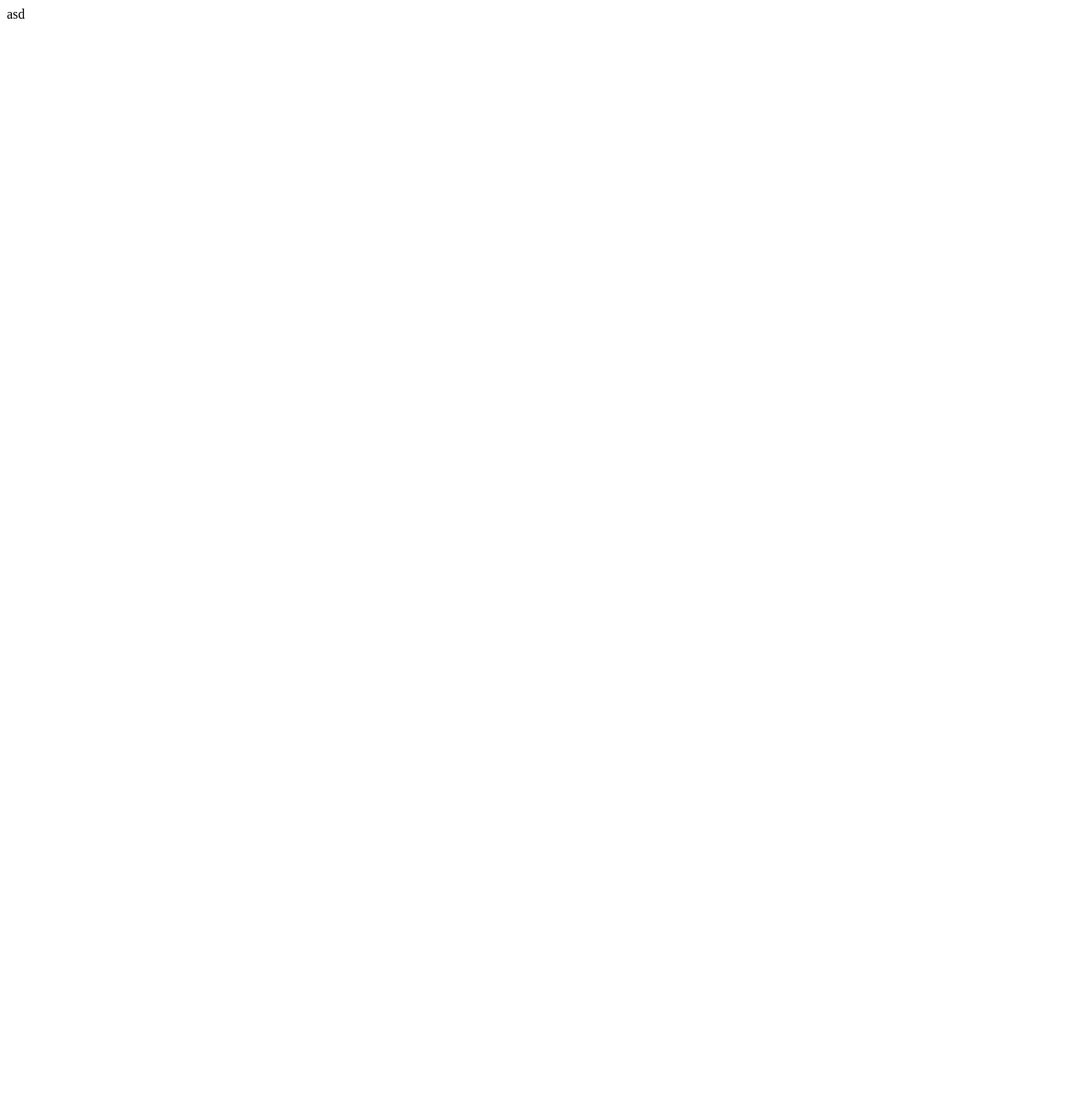
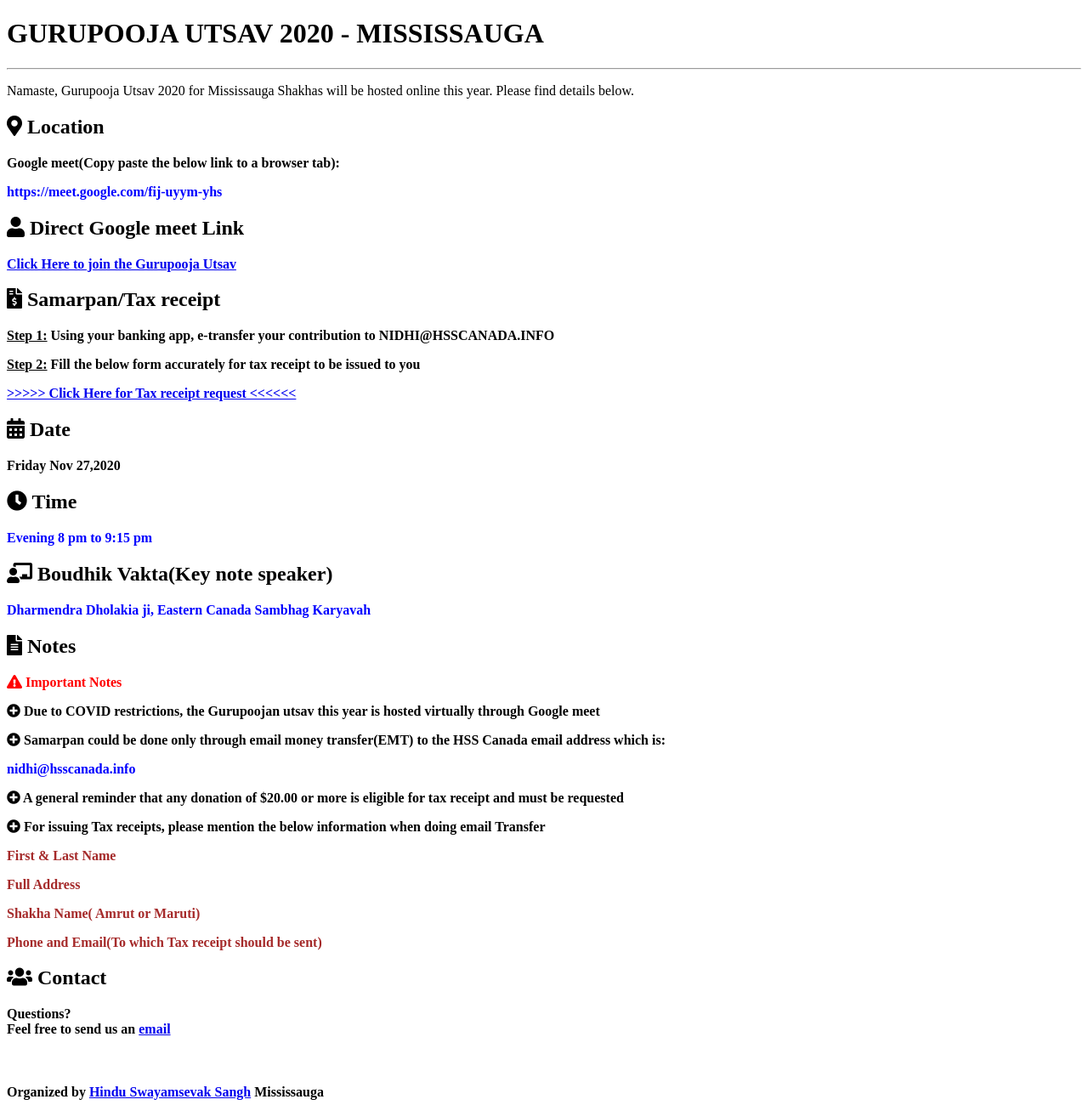
Before and after one commit to ranjithp361/geetachanting, a plain HTML site: page index.html in a window 1280 px wide. Shown: the whole page at 85% size. Before the commit the page ends 800 px from the top, so only its background shows below. Drawn offline with Linux system fonts and the light colour scheme.

Commit message:
Update index.html

```diff
--- a/index.html
+++ b/index.html
@@ -1 +1,91 @@
-asd
+<!DOCTYPE html>
+<html lang="en" dir="ltr">
+
+<head>
+    <meta charset="utf-8">
+    <meta name="viewport" content="width=device-width, initial-scale=1.0">
+    <title>Hindu Swayamsevak sangh - Gurupooja Utsav 2020 - Mississauga Shakhas</title>
+    <link rel="stylesheet" href="https://use.fontawesome.com/releases/v5.7.1/css/all.css" integrity="sha384-fnmOCqbTlWIlj8LyTjo7mOUStjsKC4pOpQbqyi7RrhN7udi9RwhKkMHpvLbHG9Sr" crossorigin="anonymous">
+    <link href="style.css" rel="stylesheet">
+    <!-- ****** faviconit.com favicons ****** -->
+    <link rel="shortcut icon" href="/favicon.ico">
+    <link rel="icon" sizes="16x16 32x32 64x64" href="/favicon.ico">
+    <link rel="icon" type="image/png" sizes="196x196" href="/favicon-192.png">
+    <link rel="icon" type="image/png" sizes="160x160" href="/favicon-160.png">
+    <link rel="icon" type="image/png" sizes="96x96" href="/favicon-96.png">
+    <link rel="icon" type="image/png" sizes="64x64" href="/favicon-64.png">
+    <link rel="icon" type="image/png" sizes="32x32" href="/favicon-32.png">
+    <link rel="icon" type="image/png" sizes="16x16" href="/favicon-16.png">
+    <link rel="apple-touch-icon" href="/favicon-57.png">
+    <link rel="apple-touch-icon" sizes="114x114" href="/favicon-114.png">
+    <link rel="apple-touch-icon" sizes="72x72" href="/favicon-72.png">
+    <link rel="apple-touch-icon" sizes="144x144" href="/favicon-144.png">
+    <link rel="apple-touch-icon" sizes="60x60" href="/favicon-60.png">
+    <link rel="apple-touch-icon" sizes="120x120" href="/favicon-120.png">
+    <link rel="apple-touch-icon" sizes="76x76" href="/favicon-76.png">
+    <link rel="apple-touch-icon" sizes="152x152" href="/favicon-152.png">
+    <link rel="apple-touch-icon" sizes="180x180" href="/favicon-180.png">
+    <meta name="msapplication-TileColor" content="#FFFFFF">
+    <meta name="msapplication-TileImage" content="/favicon-144.png">
+    <meta name="msapplication-config" content="/browserconfig.xml">
+    <!-- ****** faviconit.com favicons ****** -->
+    <meta http-equiv="X-UA-Compatible" content="IE=edge" />
+    <meta name="viewport" content="width=device-width, initial-scale=1, maximum-scale=1, user-scalable=no" />
+    <meta name="description" content="Gurupoojan 2020 - Mississauga" />
+    <meta property="og:title" content="Gurupoojan 2020 - Mississauga" />
+    <meta property="og:url" content="http://www.gurupooja.ml" />
+    <meta property="og:url" content="https://www.gurupooja.ml" />
+</head>
+
+<body>
+    <div class="main">
+        <div class="centered">
+            <h1>GURUPOOJA UTSAV 2020 - MISSISSAUGA</h1>
+        </div>
+        <hr>
+        <p class="subtext">Namaste, Gurupooja Utsav 2020 for Mississauga Shakhas will be hosted online this year. Please find details below.</p>
+
+        <h2><i class="fas fa-map-marker-alt"></i> Location</h2>
+        <p><b> Google meet(Copy paste the below link to a browser tab):</p><p style="color:blue" style="font-size:50px"> https://meet.google.com/fij-uyym-yhs </b></p>
+
+         <h2><i class="fas fa-user"></i> Direct Google meet Link</h2>
+         <!-- ****** Registration link ****** -->
+        <p><b> <a href="https://meet.google.com/fij-uyym-yhs">Click Here to join the Gurupooja Utsav</a></b> </p>
+
+         <h2><i class="fas fa-file-invoice-dollar"></i> Samarpan/Tax receipt </h2>
+         <!-- ****** Tax receipt google form link ****** -->
+         <p><b><u>Step 1:</u> Using your banking app, e-transfer your contribution to NIDHI@HSSCANADA.INFO </b> </p>
+         <p><b><u>Step 2:</u> Fill the below form accurately for tax receipt to be issued to you </b> </p>
+
+        <p><b> <a href="https://tinyurl.com/HSSPEELUTSAV">>>>>> Click Here for Tax receipt request <<<<<< </a></b> </p>
+
+
+        <h2><i class="fas fa-calendar-alt"></i> Date</h2>
+        <p><b>Friday Nov 27,2020</b></p>
+
+        <h2><i class="fas fa-clock"></i> Time</h2>
+        <p style="color:blue" style="font-size:50px"><b>Evening 8 pm to 9:15 pm</b></p>
+
+        <h2><i class="fas fa-chalkboard-teacher"></i> Boudhik Vakta(Key note speaker)</h2>
+        <p style="color:blue" style="font-size:50px"><b> Dharmendra Dholakia ji, Eastern Canada Sambhag Karyavah</p>
+
+
+        <h2><i class="fas fa-file-alt"></i> Notes</h2>
+        <p style="color:red"><i class="fas fa-exclamation-triangle"></i><b>  Important Notes </b></p>
+        <p><i class="fas fa-plus-circle"></i> Due to COVID restrictions, the Gurupoojan utsav this year is hosted virtually through Google meet</p>
+        <p><i class="fas fa-plus-circle"></i> Samarpan could be done only through email money transfer(EMT) to the HSS Canada email address which is: </p><p style="color:blue">nidhi@hsscanada.info</p>
+        <p><i class="fas fa-plus-circle"></i> A general reminder that any donation  of $20.00 or more is eligible for tax receipt and must be requested</p>
+        <p><i class="fas fa-plus-circle"></i> For issuing Tax receipts, please mention the below information when doing email Transfer</p>
+        <p style="color:brown"> First & Last Name </p>
+        <p style="color:brown"> Full Address </p>
+        <p style="color:brown"> Shakha Name( Amrut or Maruti) </p>
+        <p style="color:brown"> Phone and Email(To which Tax receipt should be sent) </p>
+
+        <h2><i class="fas fa-users"></i> Contact</h2>
+        <p><b>Questions? </b><br>Feel free to send us an <a href="mailto=gobalagokulam@gmail.com&subject=Gurupooja%202020" target="_blank">email</a></p><br>
+
+        <h4>Organized by <a href="https://www.hsscanada.org/" target="_blank">Hindu Swayamsevak Sangh</a> Mississauga</a></h4>
+    </div>
+</body>
+
+</html>
```
